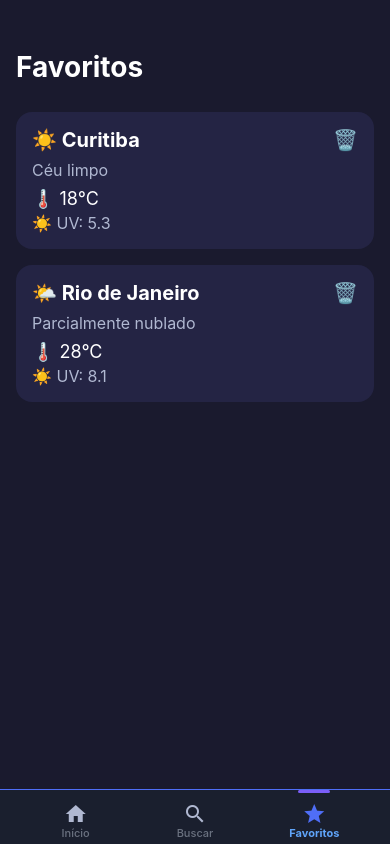
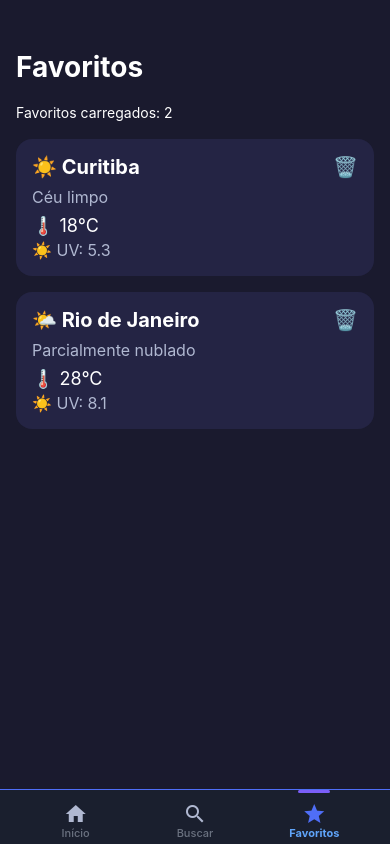
Before and after one commit to elionardosantos/react-native-p4, a React Native app: screen /Favorites in a window 390 px wide. Built offline with nearby package versions, Linux system fonts and the light colour scheme; no server answers.

Commit message:
Acrescentando adicionar cidade a favoritos e barra de rolagem na tela favoritos

```diff
--- a/src/components/WeatherHeader/WeatherHeader.tsx
+++ b/src/components/WeatherHeader/WeatherHeader.tsx
@@ -6,10 +6,55 @@ import MaterialIcons from '@expo/vector-icons/MaterialIcons';
 import { useWeather } from '../../context/WeatherContext';
 import WeatherIcon from '../WeatherIcon/WeatherIcon';
 import styles from './styles';
+import AsyncStorage from '@react-native-async-storage/async-storage';
+
+const STORAGE_KEY = '@weatherapp:favorites';
 
 export default function WeatherHeader() {
   const { currentCity, weatherData, unit, toggleUnit, isLoading } = useWeather();
   const navigation = useNavigation<any>();
+
+ async function addFavorite() {
+  if (!currentCity || !weatherData) {
+    alert('Cidade ou clima não encontrados');
+    return;
+  }
+
+  try {
+    const data = await AsyncStorage.getItem(STORAGE_KEY);
+
+    const favorites = data ? JSON.parse(data) : [];
+
+    const alreadyExists = favorites.some(
+      (item: any) => item.city === currentCity.name
+    );
+
+    if (alreadyExists) {
+      alert('Cidade já está nos favoritos');
+      return;
+    }
+
+    const newFavorite = {
+      city: currentCity.name,
+      condition: weatherData.condition.description,
+      temperature: Math.round(weatherData.temperatura),
+      uvIndex: weatherData.uvIndex ?? 0,
+      icon: '⭐',
+    };
+
+    const updatedFavorites = [...favorites, newFavorite];
+
+    await AsyncStorage.setItem(
+      STORAGE_KEY,
+      JSON.stringify(updatedFavorites)
+    );
+
+    alert('Cidade adicionada aos favoritos');
+  } catch (error) {
+    console.log(error);
+    alert('Erro ao adicionar favorito');
+  }
+}
 
   if (isLoading) {
     return (
@@ -36,33 +81,57 @@ export default function WeatherHeader() {
       end={{ x: 0, y: 1 }}
       style={styles.container}
     >
-      {/* Linha do topo */}
       <View style={styles.topRow}>
         <Text style={styles.cityName}>📍 {currentCity.name}</Text>
+
         <View style={styles.topButtons}>
           <TouchableOpacity style={styles.unitButton} onPress={toggleUnit}>
             <Text style={styles.unitButtonText}>
               {unit === 'metric' ? '°F' : '°C'}
             </Text>
           </TouchableOpacity>
-          <TouchableOpacity style={styles.refreshButton} onPress={() => navigation.navigate('Info')}>
+
+          <TouchableOpacity
+            style={styles.refreshButton}
+            onPress={() => navigation.navigate('Info')}
+          >
             <MaterialIcons name="info-outline" size={22} color="#FFFFFF" />
           </TouchableOpacity>
         </View>
       </View>
 
-      {/* Ícone e Temperatura */}
       <View style={styles.centerBlock}>
         <WeatherIcon condition={weatherData.condition} size={80} />
-        <Text style={styles.temperature}>{Math.round(weatherData.temperatura)}°</Text>
+
+        <Text style={styles.temperature}>
+          {Math.round(weatherData.temperatura)}°
+        </Text>
+
         <Text style={styles.description}>
-          {weatherData.condition.description.charAt(0).toUpperCase() + weatherData.condition.description.slice(1)}
+          {weatherData.condition.description.charAt(0).toUpperCase() +
+            weatherData.condition.description.slice(1)}
         </Text>
+
         <Text style={styles.feelsLike}>
-          Sensação {Math.round(weatherData.feelsLike)}° · {currentCity.name}, {currentCity.country}
+          Sensação {Math.round(weatherData.feelsLike)}° · {currentCity.name},{' '}
+          {currentCity.country}
         </Text>
+
+        <TouchableOpacity
+          onPress={addFavorite}
+          style={{
+            marginTop: 12,
+            backgroundColor: '#FFFFFF',
+            paddingHorizontal: 16,
+            paddingVertical: 8,
+            borderRadius: 20,
+          }}
+        >
+          <Text style={{ color: '#1E5BF2', fontWeight: 'bold' }}>
+            ⭐ Adicionar aos Favoritos
+          </Text>
+        </TouchableOpacity>
       </View>
-
     </LinearGradient>
   );
 }
--- a/src/screens/Favorite/Favorite.tsx
+++ b/src/screens/Favorite/Favorite.tsx
@@ -1,6 +1,15 @@
-import { View, Text, StyleSheet, TouchableOpacity } from "react-native";
-import { useState, useEffect } from "react";
-import { useNavigation } from "@react-navigation/native";
+import React, { useState } from "react";
+import {
+  View,
+  Text,
+  StyleSheet,
+  TouchableOpacity,
+  FlatList,
+} from "react-native";
+import {
+  useNavigation,
+  useFocusEffect,
+} from "@react-navigation/native";
 import { useWeather } from "../../context/WeatherContext";
 import { FavoriteCard } from "../../components/FavoriteCard";
 import AsyncStorage from "@react-native-async-storage/async-storage";
@@ -30,9 +39,11 @@ function Favorite() {
   const navigation = useNavigation<any>();
   const { loadWeather } = useWeather();
 
-  useEffect(() => {
+  useFocusEffect(
+    React.useCallback(() => {
       loadFavorites();
-  }, []);
+    }, [])
+  );
 
   async function loadFavorites() {
     try {
@@ -79,9 +90,20 @@ function Favorite() {
         Favoritos
       </Text>
 
-      {favorites.map((item) => (
+    <Text style={{ color: "#FFF", marginBottom: 10 }}>
+        Favoritos carregados: {favorites.length}
+    </Text>
+
+      <FlatList
+  style={{ flex: 1 }}
+  data={favorites}
+  keyExtractor={(item) => item.city}
+  showsVerticalScrollIndicator={true}
+  contentContainerStyle={{
+    paddingBottom: 300,
+  }}
+  renderItem={({ item }) => (
           <TouchableOpacity
-          key={item.city}
             activeOpacity={0.8}
             onPress={() => openFavorite(item.city)}
           >
@@ -94,7 +116,8 @@ function Favorite() {
               onRemove={() => removeFavorite(item.city)}
             />
           </TouchableOpacity>
-      ))}
+        )}
+      />
     </View>
   );
 }
```
Lines whose indentation alone changed are shown as unchanged.
